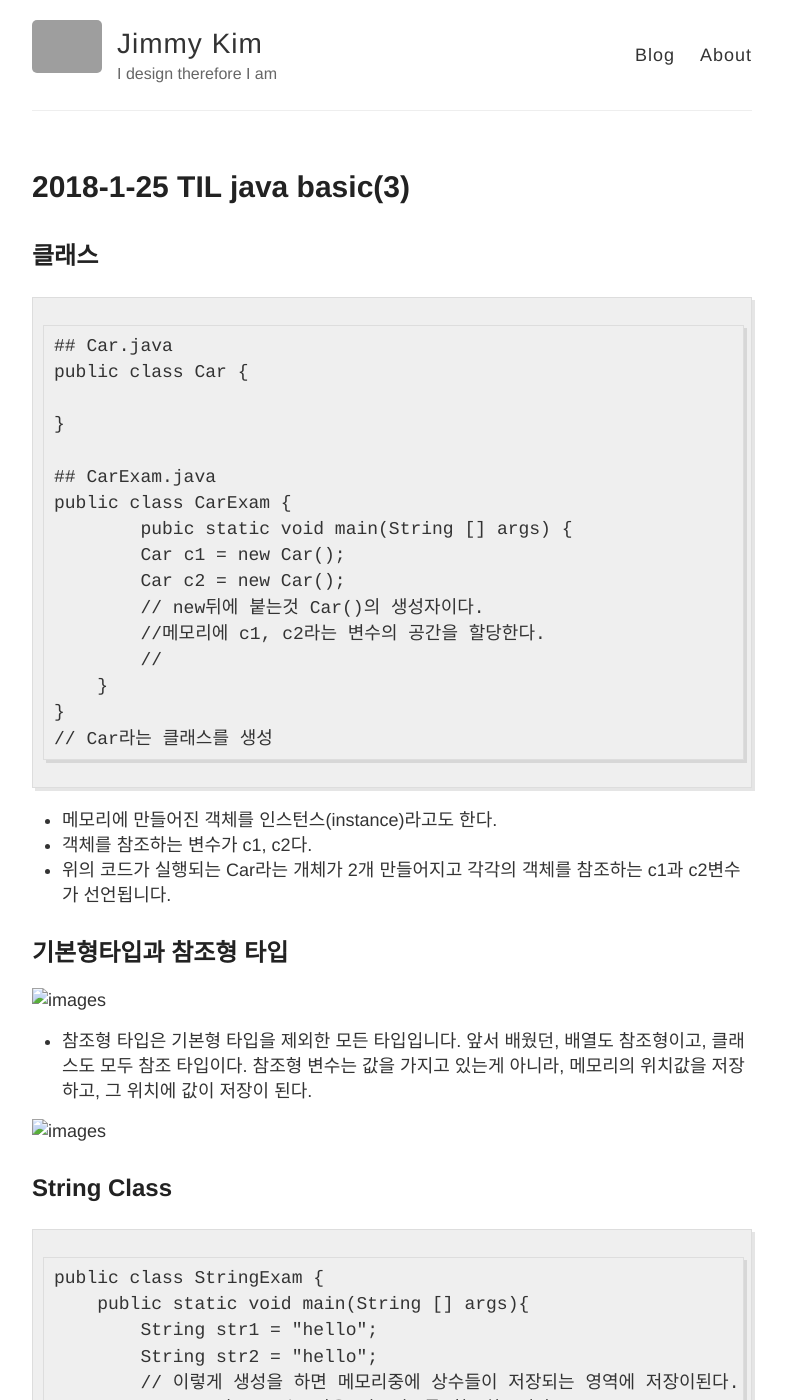
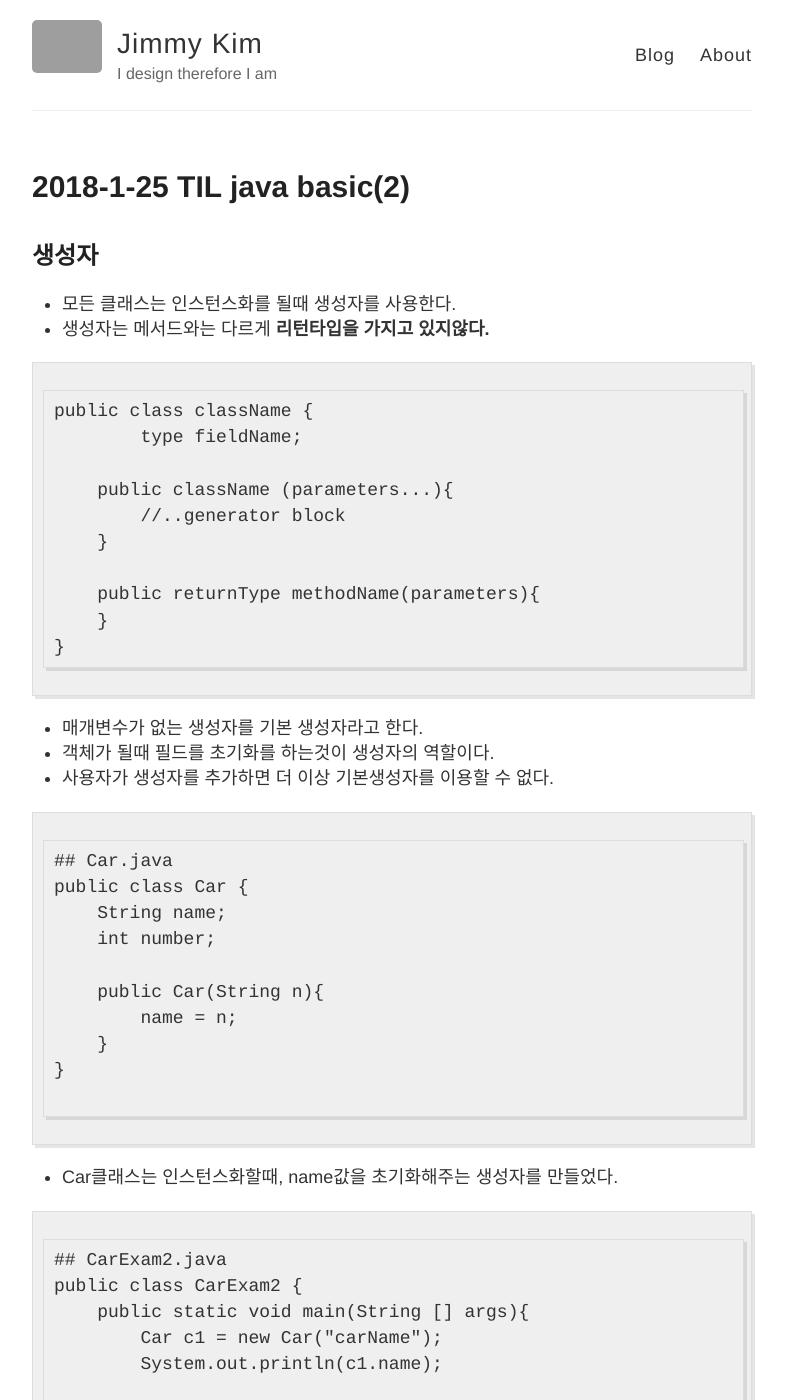
Before and after one commit to jaeyeon93/jaeyeon93.github.io, a Jekyll site: the page built from _posts/2018-1-27-TIL.md, in a window 1280 px wide and 1400 px high. Shown: the whole window, without its empty margins (248-1034 px from the left). Built offline with Jekyll 4.4.1, drawn with Linux system fonts in a browser that asks for light colours; some of the changed text lies outside the part shown; grey boxes are pictures that could not be loaded.

Commit message:
2018-1-27 study upload

````diff
--- a/_posts/2018-1-25-TIL.md
+++ b/_posts/2018-1-25-TIL.md
@@ -1,6 +1,6 @@
 ---
 layout: post
-title: 2018-1-25 TIL java basic(3)
+title: 2018-1-25 TIL java basic(1)
 ---
 
 ## 클래스
--- /dev/null
+++ b/_posts/2018-1-27-TIL.md
@@ -0,0 +1,95 @@
+---
+layout: post
+title: 2018-1-25 TIL java basic(2)
+---
+
+## 생성자
+
+- 모든 클래스는 인스턴스화를 될때 생성자를 사용한다.
+- 생성자는 메서드와는 다르게 **리턴타입을 가지고 있지않다.**
+
+```
+public class className {
+	type fieldName;
+
+    public className (parameters...){
+    	//..generator block
+    }
+
+    public returnType methodName(parameters){
+    }
+}
+```
+- 매개변수가 없는 생성자를 기본 생성자라고 한다.
+- 객체가 될때 필드를 초기화를 하는것이 생성자의 역할이다.
+- 사용자가 생성자를 추가하면 더 이상 기본생성자를 이용할 수 없다.
+
+
+```
+## Car.java
+public class Car {
+    String name;
+    int number;
+
+    public Car(String n){
+        name = n;
+    }
+}
+
+```
+- Car클래스는 인스턴스화할때, name값을 초기화해주는 생성자를 만들었다.
+
+```
+## CarExam2.java
+public class CarExam2 {
+    public static void main(String [] args){
+        Car c1 = new Car("carName");
+        System.out.println(c1.name);
+
+    }
+}
+// result
+carName;
+```
+
+## this
+
+```
+## Car.java
+public class Car {
+    String name;
+    int number;
+
+    public Car(String n){
+        name = n;
+    }
+}
+
+```
+- Car클래스에서 생성자는 매개변수로 n을 의미한다. 하지만 이 n이 무엇을 의미하는지는 모른다.
+```
+public class Car {
+    String name;
+    int number;
+
+    public Car(String name){
+        name = name;
+        // 왼쪽의 name하고 오른쪽의 name중에 어느 name이 파라미터로 전달받은지 모른다.
+    }
+}
+```
+- 이때 사용하는것이 this요소이다.
+
+```
+public class Car {
+    String name;
+    int number;
+
+    public Car(String name){
+        this.name = name;
+        // 왼쪽의 name하고 오른쪽의 name중에 어느 name이 파라미터로 전달받은지 모른다.
+    }
+}
+```
+- this는 현재 객체, 자기 자신을 나타낸다.
+- 클래스 안에서 자기 자신이 가지고 있는 메소드를 사용할 때도 this.메소드명()으로 호출할 수 있다.
````
